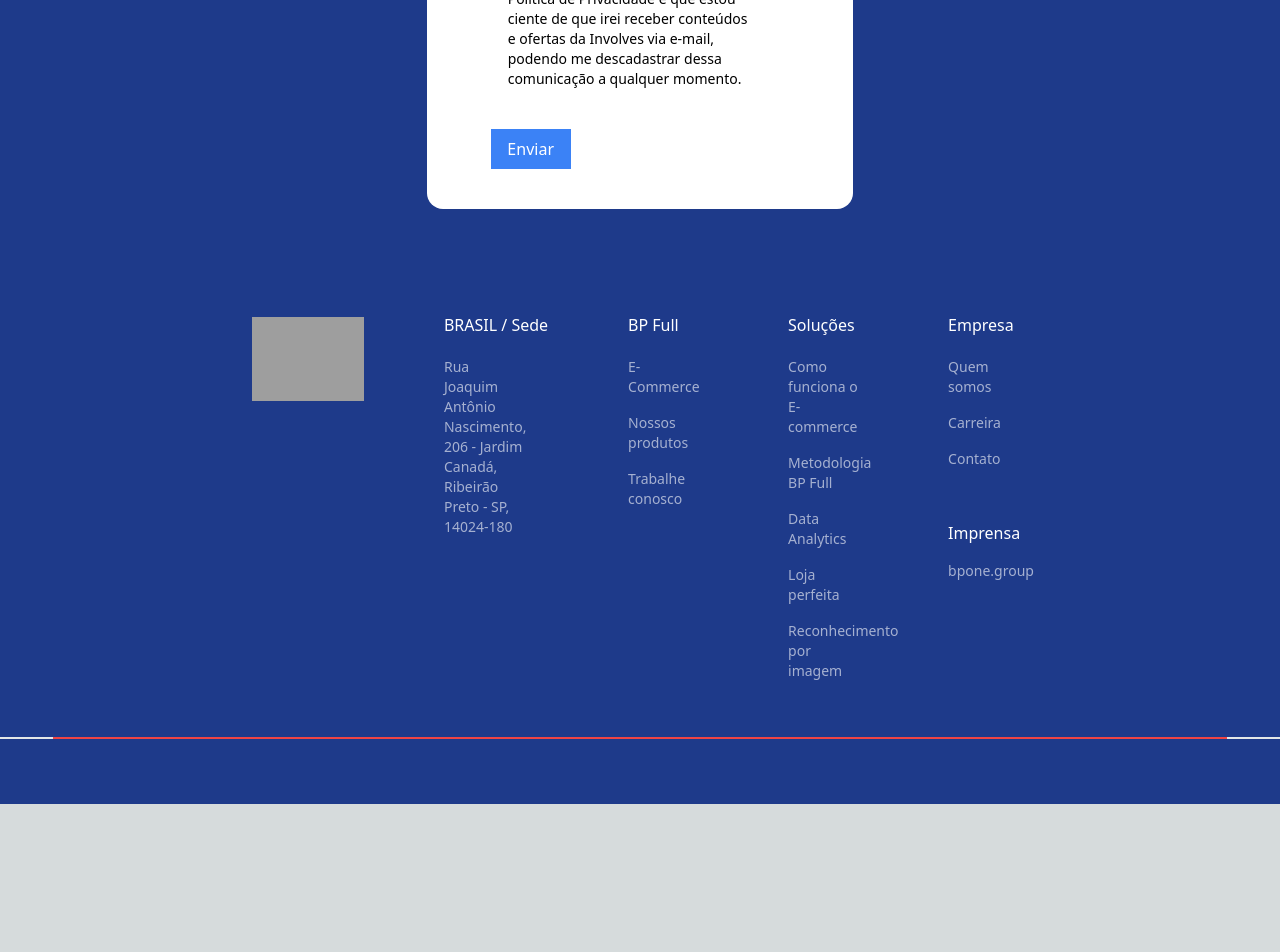
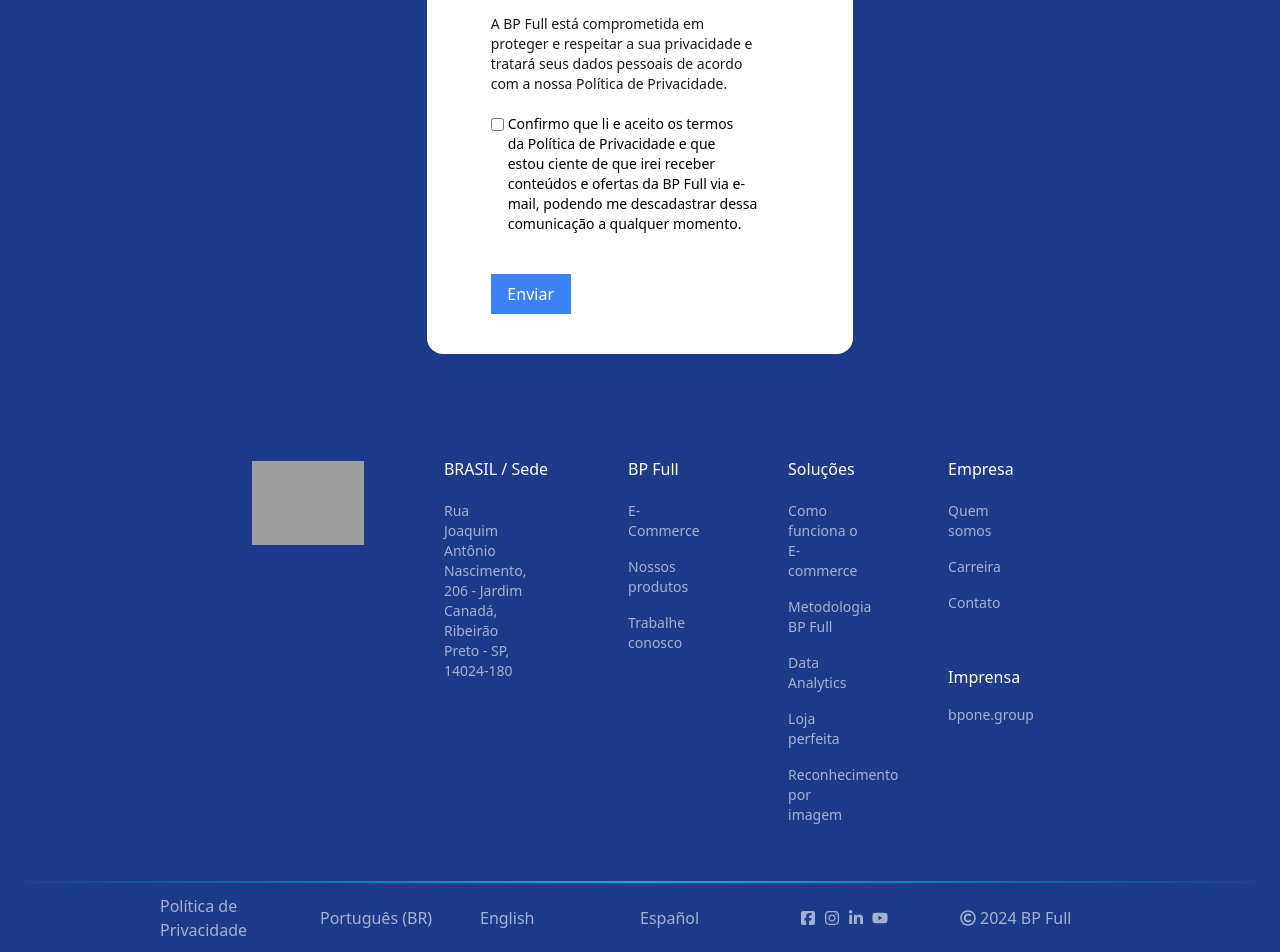
Before and after one commit to Light1365/involves-stage-clone, a Next.js app: page /home in a window 1280 px wide. Shown: the part 1116-2068 px from the top of the page. Before the commit the page ends 1920 px from the top, so only its background shows below. Built offline with nearby package versions, Linux system fonts and the light colour scheme; grey boxes are pictures that could not be loaded.

Commit message:
footer primary structure done, only short footer and lp body remaining

```diff
--- a/app/home/page.tsx
+++ b/app/home/page.tsx
@@ -4,6 +4,7 @@ import LpBody from "@/components/page-body/lp-body";
 import FooterNav from "@/components/footer/nav";
 import ChatIcon from "@/components/page-body/chat-icon";
 import FormNav from "@/components/footer/form";
+import ShortFooterNav from "@/components/footer/short-footer/nav";
 
 export default function Home() {
   return (
--- a/components/footer/form/index.tsx
+++ b/components/footer/form/index.tsx
@@ -6,6 +6,8 @@ import FormFields, { FormInterface } from "./li";
 const FormNav = () => {
   const navItems: FormInterface[] = [
     {
+      formTitle: true,
+      formTitleContent: "Preencha os campos abaixo e solicite agora um diagnóstico da sua operação:",
       nameField: true,
       nameFieldTitle: "Nome",
       emailField: true,
@@ -20,7 +22,7 @@ const FormNav = () => {
       isTermsText: true,
       isTermsTextContent: "A BP Full está comprometida em proteger e respeitar a sua privacidade e tratará seus dados pessoais de acordo com a nossa Política de Privacidade.",
       isTermsCheckbox: true,
-      isTermCheckboxText: "Confirmo que li e aceito os termos da Política de Privacidade e que estou ciente de que irei receber conteúdos e ofertas da Involves via e-mail, podendo me descadastrar dessa comunicação a qualquer momento."
+      isTermCheckboxText: "Confirmo que li e aceito os termos da Política de Privacidade e que estou ciente de que irei receber conteúdos e ofertas da BP Full via e-mail, podendo me descadastrar dessa comunicação a qualquer momento."
     },
   ];
 
--- a/components/footer/form/li/index.tsx
+++ b/components/footer/form/li/index.tsx
@@ -5,6 +5,8 @@ import { IoIosGlobe } from "react-icons/io";
 
 export interface FormInterface {
   //define os tipos de valores aceitos por cada prop
+  formTitle?: boolean;
+  formTitleContent?: any;
   nameField?: boolean;
   nameFieldTitle?: any;
   emailField?: boolean;
@@ -25,6 +27,8 @@ export interface FormInterface {
 }
 
 const FormFields = ({
+  formTitle = false,
+  formTitleContent,
   nameField = false,
   nameFieldTitle,
   emailField = false,
@@ -46,9 +50,12 @@ const FormFields = ({
 
 FormInterface) => {
   return (
-    <div className="flex flex-row justify-center">
+    <div className="flex items-center flex-col">
+        {formTitle && (<h1 className="pb-10 w-full max-w-lg text-wrap justify-center flex font-sans text-white opacity-70 text-center text-3xl">{formTitleContent}</h1>)}
+    <div className="flex flex-col items-center justify-center">
       <li className="bg-white max-w-screen rounded-2xl w-4/12 justify-center font-sans font-normal text-black pl-16 pr-16">
         {nameField && (
+
           <div>
             <h1 className="pt-6 font-sans">{nameFieldTitle}</h1>
             <input className="bg-white border-b border-gray-300 focus:outline-none rounded-full w-full pl-3"></input>
@@ -99,6 +106,7 @@ FormInterface) => {
 
       </li>
     </div>
+    </div>
   );
 };
 
--- a/components/footer/nav/index.tsx
+++ b/components/footer/nav/index.tsx
@@ -3,6 +3,7 @@ import { IoIosGlobe } from "react-icons/io";
 import { useState } from "react";
 import FooterNavLi, { FooterLiInterface } from "./li";
 import FormNav from "../form";
+import ShortFooterNav from "../short-footer/nav";
 
 const FooterNav = () => {
   const navItems: FooterLiInterface[] = [
@@ -60,8 +61,9 @@ const FooterNav = () => {
           return <FooterNavLi {...item} key={index} />;
         })}
       </ul>
-      <div className="w-8/12 h-1 bg-red-500 max-[1300px]:w-11/12 max-[1020px]:hidden"></div>
-      <ul className="w-full bg-blue-900 h-28"></ul>
+      <div className="w-full pl-1 pr-1 h-1 bg-gradient-to-r from-blue-900 via-cyan-500 to-blue-900 max-[1020px]:hidden"></div>
+      <ul className="w-full bg-blue-900 h-28 flex flex-row justify-start items-center"><ShortFooterNav/></ul>
+
     </div>
   );
 };
--- /dev/null
+++ b/components/footer/short-footer/nav/index.tsx
@@ -0,0 +1,50 @@
+import { useState } from "react";
+import ShortFooterNavLi, { UnderFooterLiInterface } from "./li";
+import FormNav from "../../form";
+import { FaSquareFacebook } from "react-icons/fa6";
+import { FaInstagram } from "react-icons/fa";
+import { FaLinkedinIn } from "react-icons/fa";
+import { FaYoutube } from "react-icons/fa";
+import { FaRegCopyright } from "react-icons/fa";
+import UnderFooterNavLi from "./li";
+
+const UnderFooterNav = () => {
+  const navItems: UnderFooterLiInterface[] = [
+    {
+      privacyPolicy: true,
+      privacyPolicyContent: "Política de Privacidade"
+    },
+   {
+    language:true,
+    languageContent: "Português (BR)",
+    redirectLink: "",
+   },
+   {
+    language:true,
+    languageContent: "English",
+    redirectLink: "",
+   },
+   {
+    language:true,
+    languageContent: "Español",
+    redirectLink: "",
+   },
+   {
+    isSocialMediaIcon: true,
+    isSocialMediaIconSource: "{FaSquareFacebook}",
+   },
+   {
+    copyright: true,
+   },
+
+  ];
+
+  return (
+      <ul className="bg-blue-900 w-full flex flex-row justify-around items-center pl-40 mr-40 max-[1020px]:hidden">
+        {navItems.map((item, index) => {
+          return <UnderFooterNavLi {...item} key={index} />;
+        })}
+      </ul>
+  );
+};
+export default UnderFooterNav;
--- /dev/null
+++ b/components/footer/short-footer/nav/li/index.tsx
@@ -0,0 +1,55 @@
+"use client";
+import { useState } from "react";
+import { FaSquareFacebook } from "react-icons/fa6";
+import { FaInstagram } from "react-icons/fa";
+import { FaLinkedinIn } from "react-icons/fa";
+import { FaYoutube } from "react-icons/fa";
+import { FaRegCopyright } from "react-icons/fa";
+
+export interface UnderFooterLiInterface {
+  //define os tipos de valores aceitos por cada prop
+privacyPolicy?: boolean;
+privacyPolicyContent?: any,
+language?: boolean;
+languageContent?: any;
+isSocialMediaIcon?: boolean;
+isSocialMediaIconSource?: any;
+redirectLink?: any;
+copyright?: boolean;
+}
+
+const UnderFooterNavLi = ({
+  //define os valores iniciais de cada prop
+ privacyPolicy = false,
+ privacyPolicyContent,
+ language = false,
+ languageContent,
+ isSocialMediaIcon = false,
+ isSocialMediaIconSource,
+ redirectLink,
+ copyright = false,
+}: UnderFooterLiInterface) => {
+  return (
+    <li className="font-sans font-sm text-white w-full flex flex-row opacity-60">
+     <div>{privacyPolicy && (
+        <a href="" className="">{privacyPolicyContent}</a>
+     )}</div>
+     <div className="">{language && (
+<a href={redirectLink} className="">{languageContent}</a>
+     )}</div>
+    {isSocialMediaIcon && (
+        <div className="flex flex-row justify-start gap-2 items-center w-full">
+<a href=""><FaSquareFacebook/></a>
+<a href=""><FaInstagram/></a>
+<a href=""><FaLinkedinIn/></a>
+<a href=""><FaYoutube/></a>
+</div>)}
+{copyright && (
+    <div className="flex flex-row items-center justify-center">
+        <FaRegCopyright/><h1 className="pl-1">2024 BP Full</h1></div>
+)}
+    </li>
+  );
+};
+
+export default UnderFooterNavLi;
```
